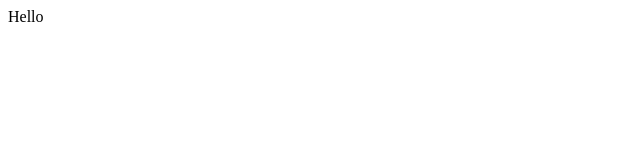
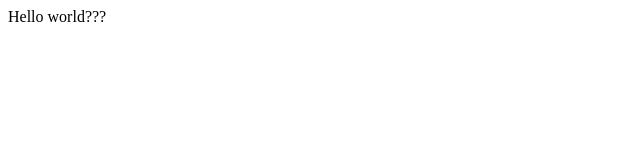
Before and after one commit to socialkeep/ska, a React app: page / in a window 1280 px wide. Shown: the top 160 px of the page, without its empty margins (0-640 px from the left). Built offline with nearby package versions, Linux system fonts and the light colour scheme.

Commit message:
cleaned up base code

```diff
--- a/index.html
+++ b/index.html
@@ -6,10 +6,5 @@
 <body>
   <div id="root"></div>
 
-  <!-- script for webpack and webpack-dev-server challenge -->
-  <script src="build/bundle.js"></script>
-
-  <!-- uncomment below and comment out the tag above for gulp/browserify challenge -->
-  <!-- <script src="build/browserify-bundle.js"></script> -->
 </body>
 </html>
--- a/package.json
+++ b/package.json
@@ -6,8 +6,7 @@
   "scripts": {
     "start": "webpack-dev-server --mode development --open",
     "build": "webpack --mode production",
-    "dev": "webpack-dev-server --open",
-    "test": "echo \"Error: no test specified\" && exit 1"
+    "dev": "webpack-dev-server --open"
   },
   "repository": {
     "type": "git",
--- a/src/client/components/App.js
+++ b/src/client/components/App.js
@@ -9,7 +9,7 @@ class App extends Component {
   render() {
       return (
       <div>
-        Hello
+        Hello world???
       </div>
     );
   }
```
